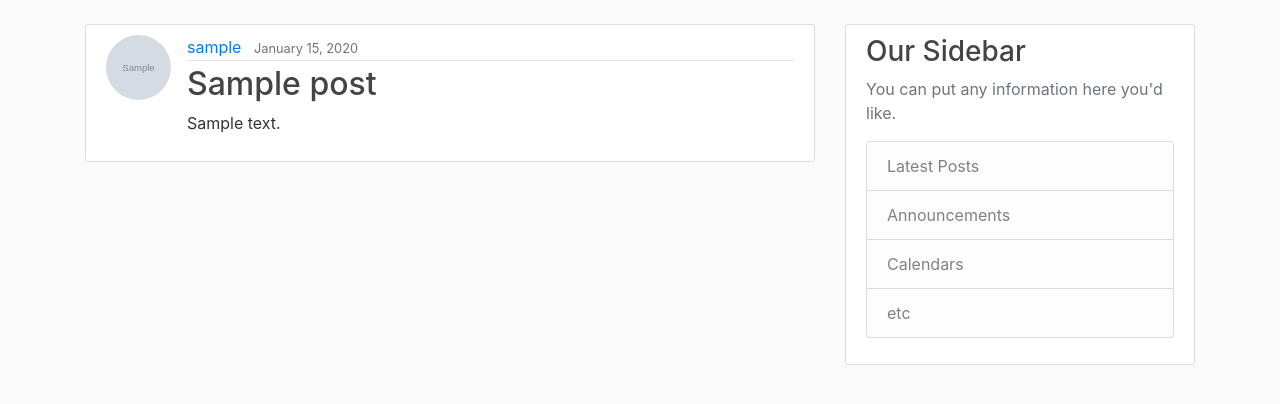
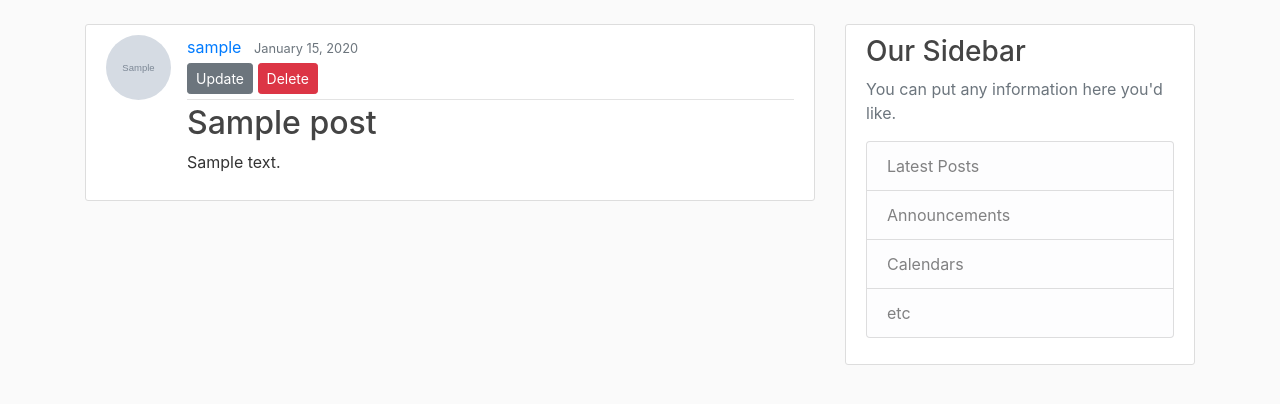
Before and after one commit to AMALNR98/Project_blog, a Django app: page /blog/post/1 in a window 1280 px wide. Shown: the part 56-460 px from the top of the page. Run offline with Django 4.2, Linux system fonts and the light colour scheme; a user stored in the database is signed in; tables that the repository leaves empty hold one stand-in row (values such as "Sample post"); grey boxes marked "Sample" are stand-in pictures; some libraries are stand-ins or nearby versions.

Commit message:
created button for update and delete

```diff
--- a/django_project/blog/templates/blog/post_detail.html
+++ b/django_project/blog/templates/blog/post_detail.html
@@ -6,6 +6,13 @@
         <div class="article-metadata">
         <a class="mr-2" href="#">{{ post.author }}</a>
         <small class="text-muted">{{ object.date_posted | date:"F d, Y"}}</small>
+        {% if object.author == user %}
+        <div>
+        <a class="btn btn-secondary btn-sm mt-1 mb-1"href="{% url 'post-update' object.id %}">Update</a>
+        <a class="btn btn-danger btn-sm mt-1 mb-1"href="{% url 'post-delete' object.id %}">Delete</a>
+        </div>
+        {% endif%}
+
         </div>
         <h2 class="article-title">{{ object.title }}</h2>
         <p class="article-content">{{ object.content }}</p>
```
